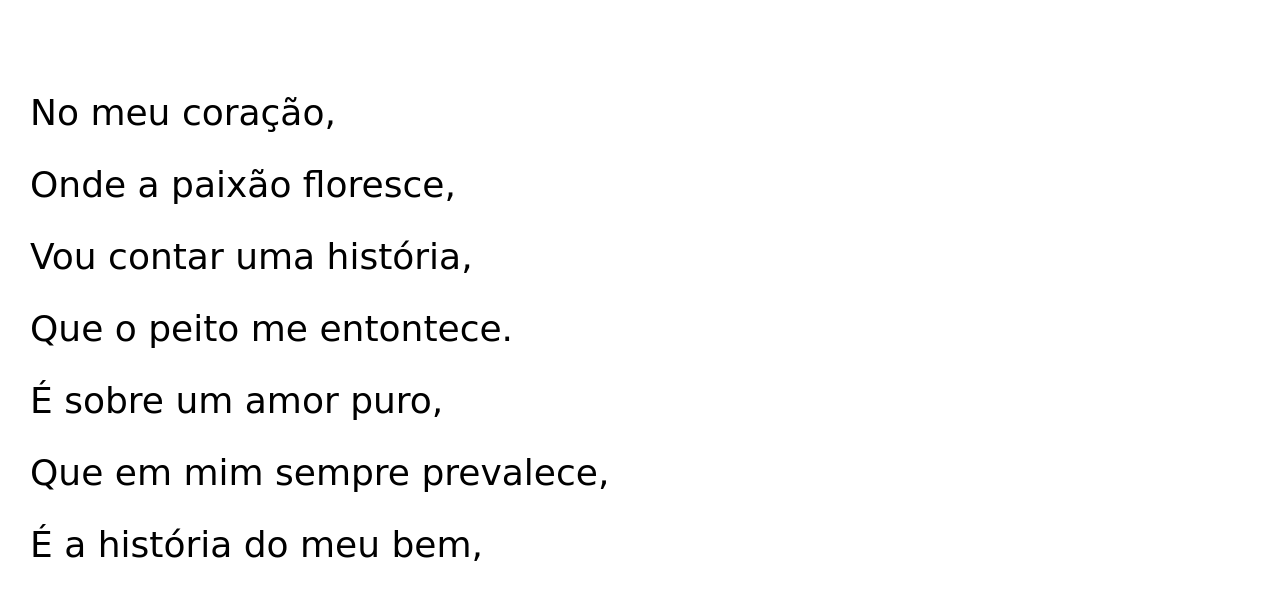
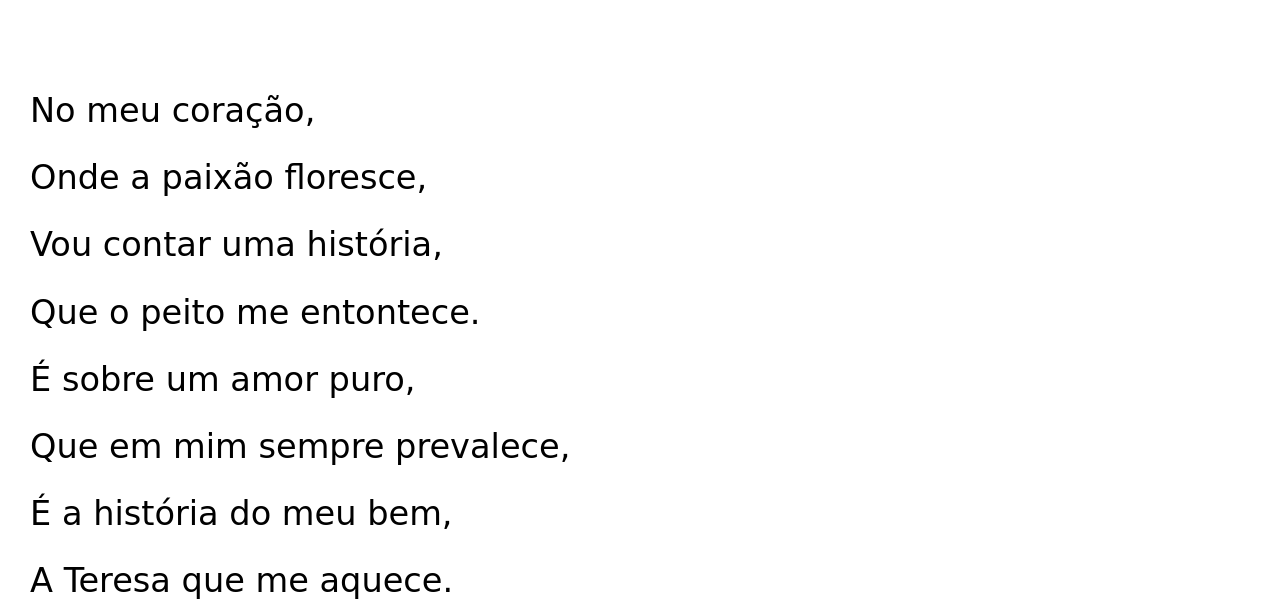
Before and after one commit to luiz-lima-junior/cordel-teresa, a plain HTML site: page index.html in a window 1280 px wide. Shown: the part 215-816 px from the top of the page. Drawn offline with Linux system fonts and the light colour scheme; a web font is replaced by a local one.

Commit message:
att font size to 4.2

```diff
--- a/style/style.css
+++ b/style/style.css
@@ -60,7 +60,7 @@ section {
     line-height: 2em;
     padding-left: 30px;
     font-family: var(--font3);
-    font-size: 4.5vh;
+    font-size: 4.2vh;
 }
 
 section > p {
```
